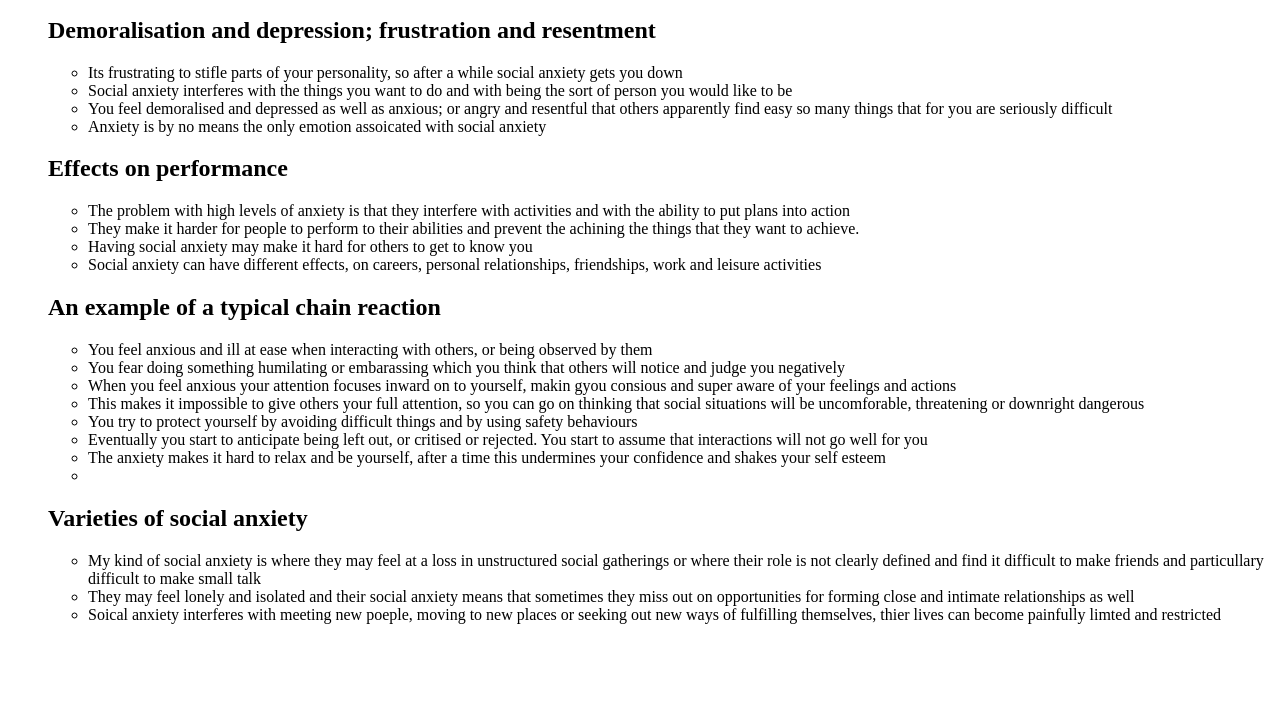
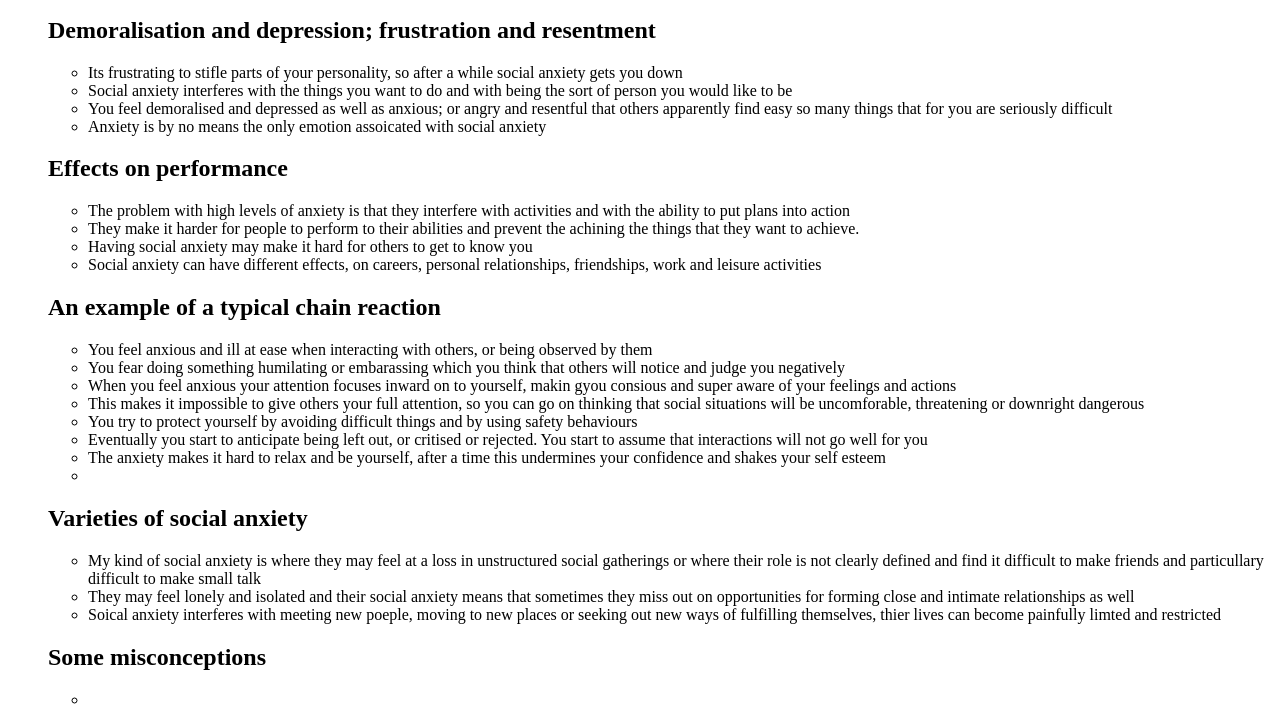
Before and after one commit to hayleyBillingham/Boopedia, a plain HTML site: page self/social-anxiety/social-anxiety-overview.html in a window 1280 px wide. Shown: the part 2773-3498 px from the top of the page. Before the commit the page ends 3413 px from the top, so only its background shows below. Drawn offline with Linux system fonts and the light colour scheme.

Commit message:
wip: shy

```diff
--- a/self/social-anxiety/social-anxiety-overview.html
+++ b/self/social-anxiety/social-anxiety-overview.html
@@ -238,7 +238,8 @@
     <ul><li>My kind of social anxiety is where they may feel at a loss in unstructured social gatherings or where their role is not clearly defined and find it difficult to make friends and particullary difficult to make small talk</li>
     <li>They may feel lonely and isolated and their social anxiety means that sometimes they miss out on opportunities for forming close and intimate relationships as well</li>
 <li>Soical anxiety interferes with meeting new poeple, moving to new places or seeking out new ways of fulfilling themselves, thier lives can become painfully limted and restricted</li></ul>
-
+<h2>Some misconceptions</h2>
+<ul><li></li></ul>
 </ul>
 
 </body>
```
